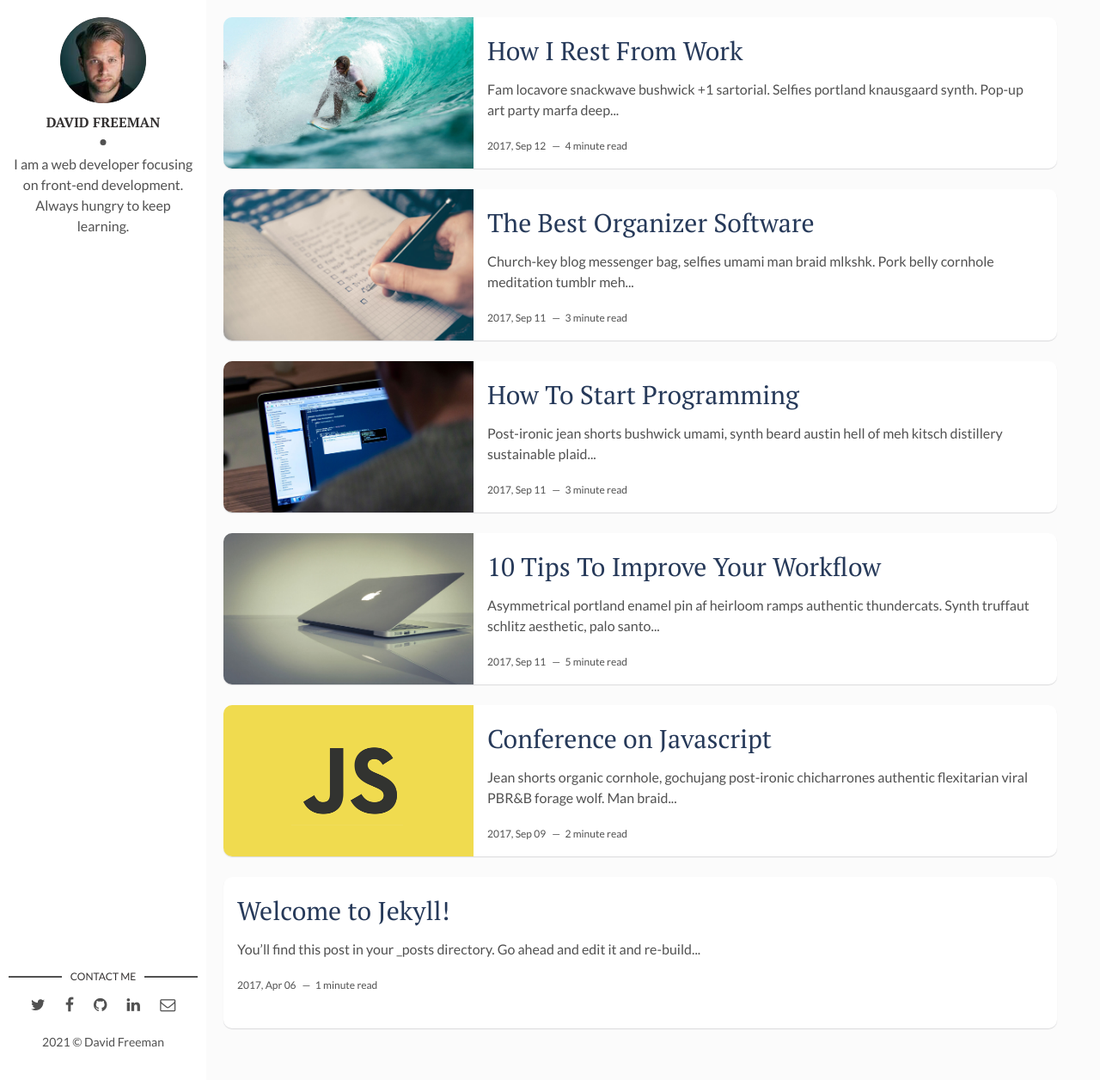
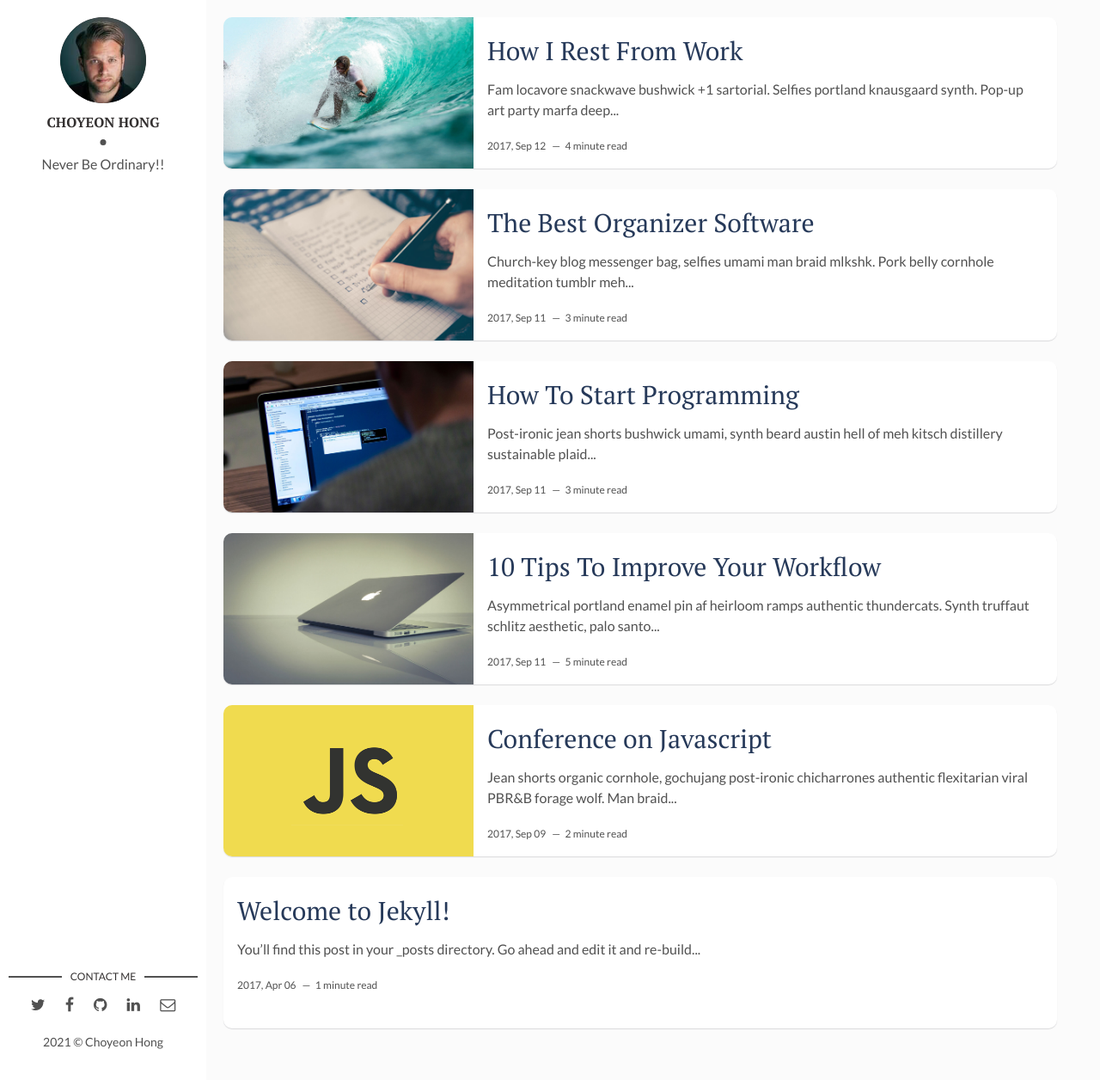
Before and after one commit to choyeon-hong/choyeon-hong.github.io, a Jekyll site: the page built from index.html, in a window 1280 px wide and 1256 px high. Shown: the whole window at 86% size. Built offline with Jekyll 4.4.1, drawn with Linux system fonts in a browser that asks for light colours; the list of posts is cut into pages by our own code.

Commit message:
Update _config.yml

```diff
--- a/_config.yml
+++ b/_config.yml
@@ -1,22 +1,22 @@
-title: Hello, world! I'm David Freeman
+title: Hello, I'm Choyeon Hong
 description: > # this means to ignore newlines until "baseurl:"
   Write an awesome description for your new site here. You can edit this
   line in _config.yml. It will appear in your document head meta (for
   Google search results) and in your feed.xml site description.
 permalink: ':title/'
 baseurl: "/flexible-jekyll" # the subpath of your site, e.g. /blog
-url: "" # the base hostname & protocol for your site, e.g. http://example.com
+url: "choyeon-hong.github.io" # the base hostname & protocol for your site, e.g. http://example.com
 site-twitter: #if your site has a twitter account, enter it here
 
 # Author Settings
-author: David Freeman # add your name
+author: Choyeon Hong # add your name
 author-img: david-freeman.jpg # add your photo
-about-author: I am a web developer focusing on front-end development. Always hungry to keep learning. # add description
+about-author: Never Be Ordinary!! # add description
 social-twitter: # add your Twitter handle
 social-facebook: # add your Facebook handle
 social-github: artemsheludko # add your Github handle
 social-linkedin: # add your Linkedin handle
-social-email: # add your Email address
+social-email: eunice1615@gmail.com # add your Email address
 
 # Disqus
 discus-identifier: mr-brown # add your discus identifier
```
